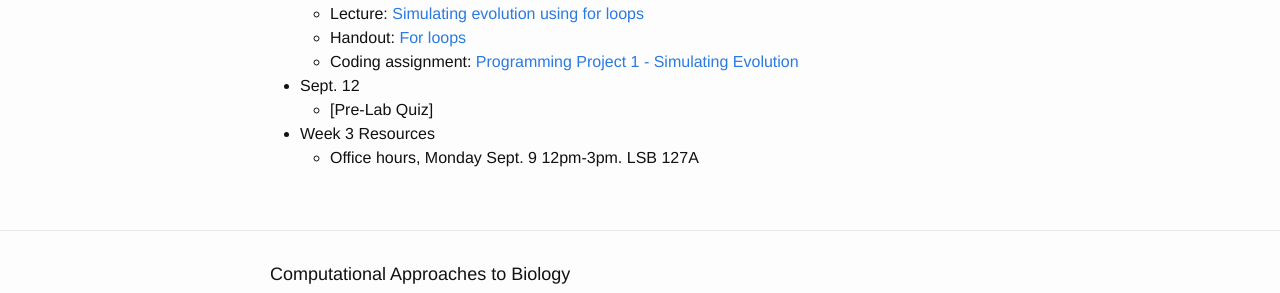
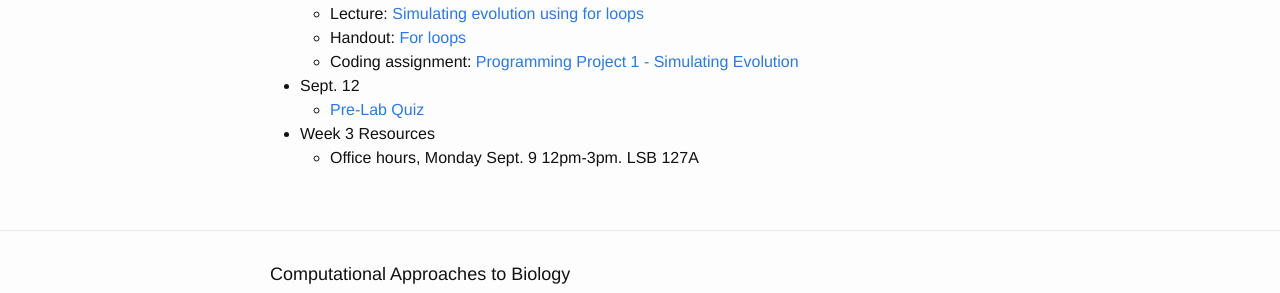
Before and after one commit to brian-kissmer/brian-kissmer.github.io, a Jekyll site: the page built from Schedule.md, in a window 1280 px wide. Shown: the part 951-1244 px from the top of the page. Built offline with Jekyll 4.4.1, drawn with Linux system fonts in a browser that asks for light colours; part of the change alters nothing that is shown.

```diff
--- a/Schedule.md
+++ b/Schedule.md
@@ -52,6 +52,6 @@ layout: page
       * Handout: [For loops]({{ site.baseurl }}/worksheets/for_loops.html)
       * Coding assignment: [Programming Project 1 - Simulating Evolution]({{ site.baseurl }}/programming_projects/programming_project1.html)
   * Sept. 12
-      * [Pre-Lab Quiz]
+      * [Pre-Lab Quiz](https://usu.instructure.com/courses/762928/quizzes/1275580)
   * Week 3 Resources
       * Office hours, Monday Sept. 9 12pm-3pm. LSB 127A
```
